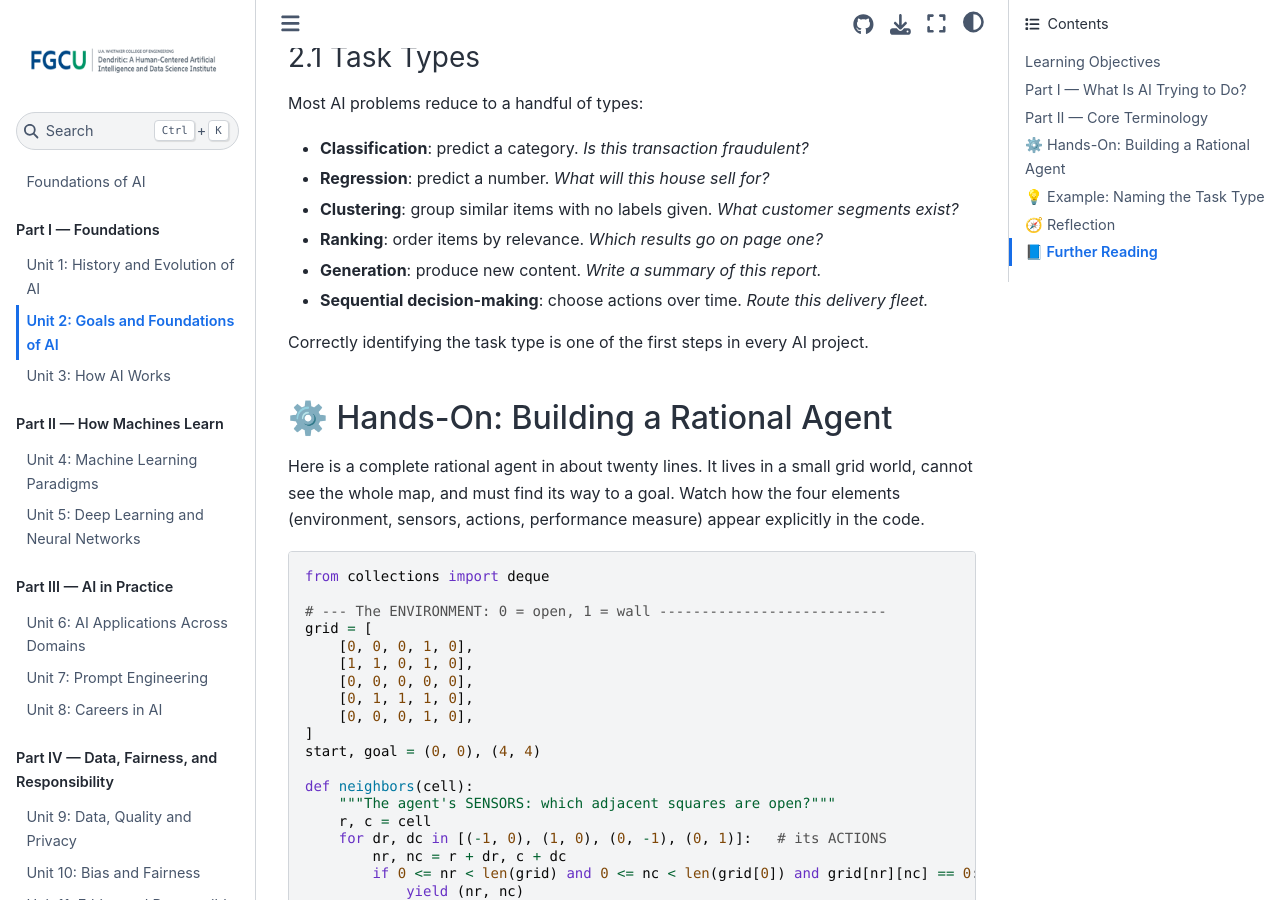
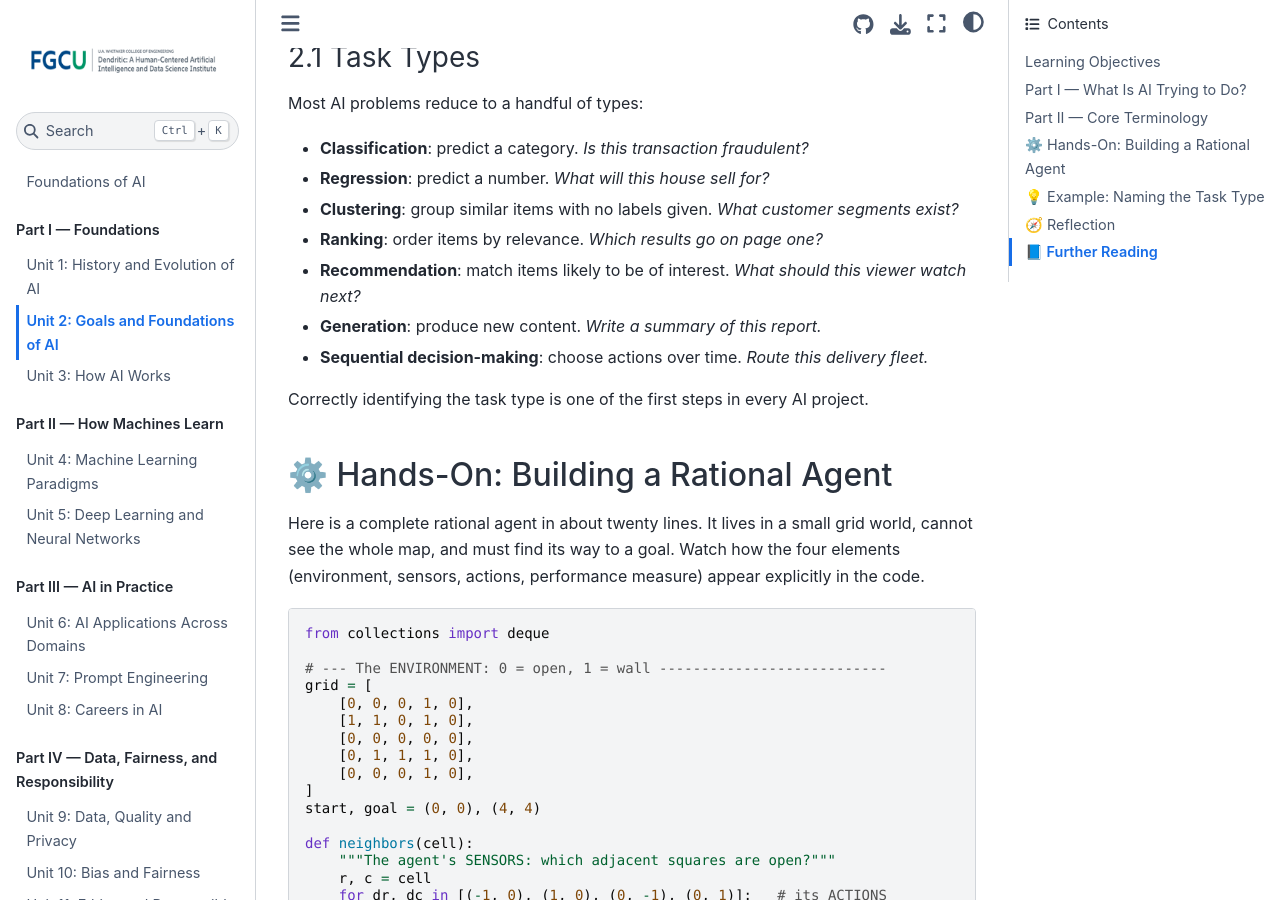
Before and after one commit to lndecastro/Foundations_of_AI, a Jupyter Book: the page built from book/Unit_02_Goals_and_Foundations.md, in a window 1280 px wide and 900 px high, scrolled down 3178 px. Built offline with Jupyter Book 1.0.4 settings and Sphinx 7.4.7 and the Sphinx Book theme 1.1.4, drawn with Linux system fonts in a browser that asks for light colours.

Commit message:
Add recommendation task type to AI project overview

```diff
--- a/book/Unit_02_Goals_and_Foundations.md
+++ b/book/Unit_02_Goals_and_Foundations.md
@@ -78,6 +78,7 @@ Most AI problems reduce to a handful of types:
 - **Regression**: predict a number. *What will this house sell for?*
 - **Clustering**: group similar items with no labels given. *What customer segments exist?*
 - **Ranking**: order items by relevance. *Which results go on page one?*
+- **Recommendation**: match items likely to be of interest. *What should this viewer watch next?*
 - **Generation**: produce new content. *Write a summary of this report.*
 - **Sequential decision-making**: choose actions over time. *Route this delivery fleet.*
 
```
